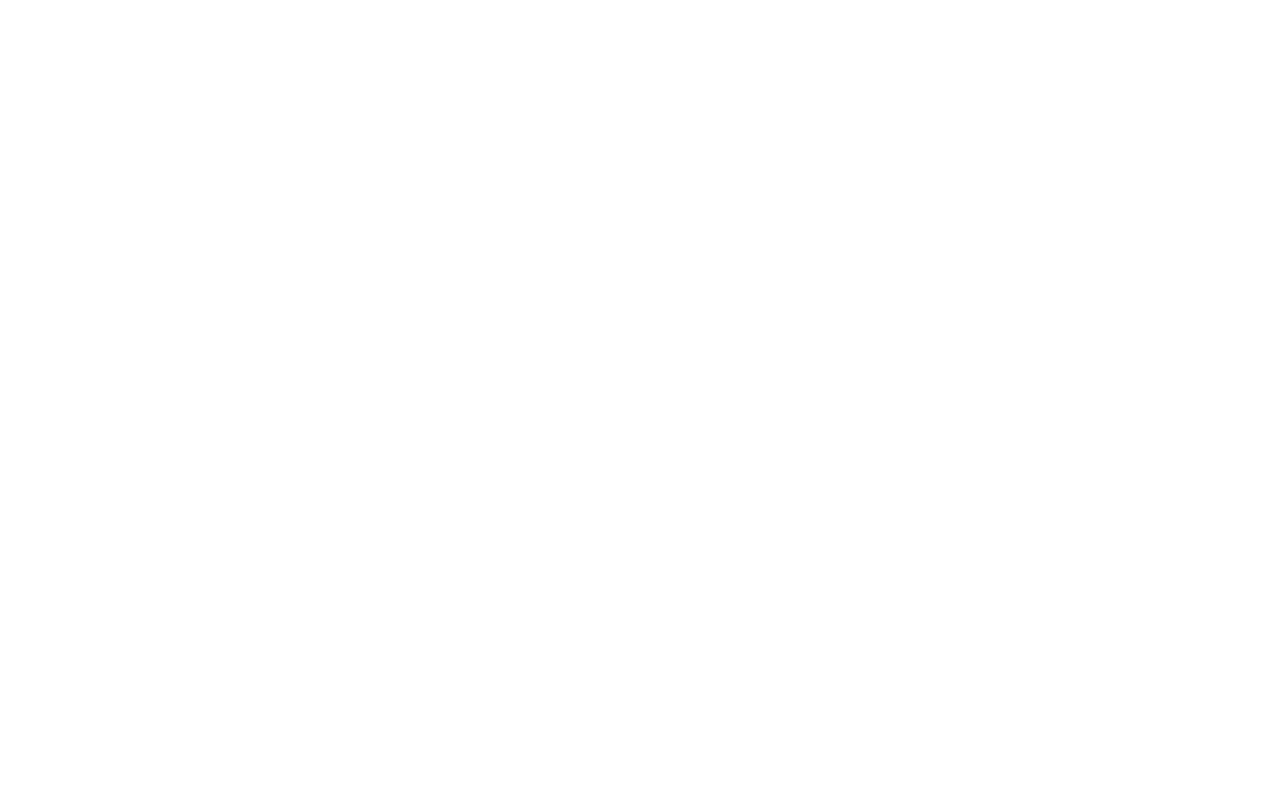
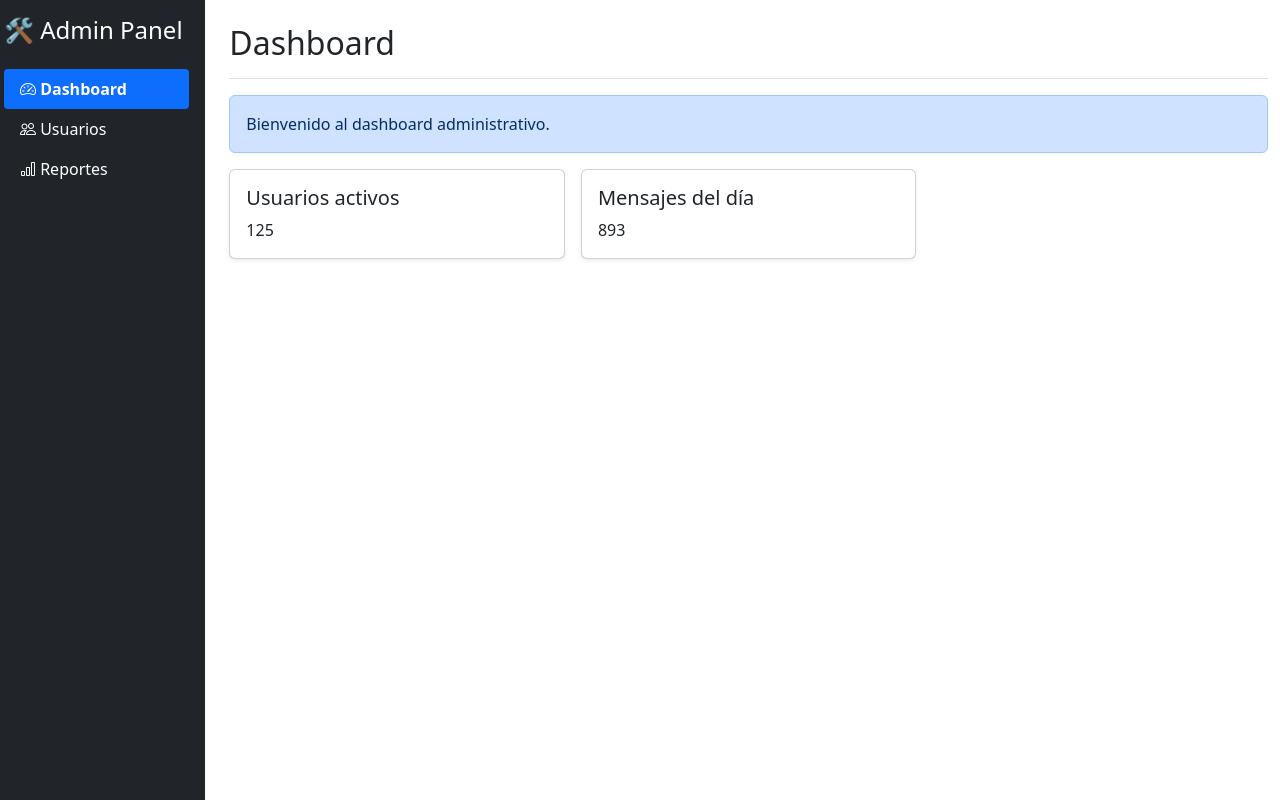
Before and after one commit to 412088-dellacqua/tpi-datos-front, an Angular app: page /admin in a window 1280 px wide. Before the commit this address led to /. Built offline with nearby package versions, Linux system fonts and the light colour scheme.

Commit message:
ejercico resuelto

```diff
--- a/angular.json
+++ b/angular.json
@@ -32,6 +32,7 @@
               }
             ],
             "styles": [
+              "node_modules/bootstrap-icons/font/bootstrap-icons.css",
               "node_modules/bootstrap/dist/css/bootstrap.min.css",
               "src/styles.scss"
             ],
--- a/package.json
+++ b/package.json
@@ -21,6 +21,7 @@
     "@angular/router": "^19.2.0",
     "@angular/ssr": "^19.2.11",
     "bootstrap": "^5.3.6",
+    "bootstrap-icons": "^1.13.1",
     "express": "^4.18.2",
     "rxjs": "~7.8.0",
     "socket.io-client": "^4.8.1",
--- a/src/app/app.routes.ts
+++ b/src/app/app.routes.ts
@@ -4,10 +4,12 @@
 import { ChatComponent } from './pages/chat/chat.component';
 import { RegisterComponent } from './pages/register/register.component';
 import { AuthGuard } from './auth.guard'; // asegurate que esté bien la ruta
+import { AdminComponent } from './pages/admin/admin.component';
 
 export const routes: Routes = [
   { path: '', redirectTo: 'login', pathMatch: 'full' },
   { path: 'login', component: LoginComponent },
+  { path: 'admin', component: AdminComponent},
   { path: 'register', component: RegisterComponent },
   { path: 'chats', component: ChatsComponent, canActivate: [AuthGuard] },
   { path: 'chat/:chatId', component: ChatComponent, canActivate: [AuthGuard] },
--- /dev/null
+++ b/src/app/pages/admin/admin.component.html
@@ -0,0 +1,105 @@
+<div class="container-fluid min-vh-100 d-flex flex-column p-0">
+    <div class="row flex-grow-1">
+
+        <!-- Sidebar -->
+        <nav class="col-md-3 col-lg-2 d-md-block bg-dark sidebar text-white p-3">
+            <div class="sidebar-sticky">
+                <h4 class="text-white mb-4">🛠️ Admin Panel</h4>
+                <ul class="nav flex-column">
+                    <li class="nav-item">
+                        <a class="nav-link text-white" [class.active]="vistaActual === 'dashboard'"
+                            (click)="cambiarVista('dashboard')">
+                            <i class="bi bi-speedometer2"></i> Dashboard
+                        </a>
+                    </li>
+                    <li class="nav-item">
+                        <a class="nav-link text-white" [class.active]="vistaActual === 'usuarios'"
+                            (click)="cambiarVista('usuarios')">
+                            <i class="bi bi-people"></i> Usuarios
+                        </a>
+                    </li>
+                    <li class="nav-item">
+                        <a class="nav-link text-white" [class.active]="vistaActual === 'reportes'"
+                            (click)="cambiarVista('reportes')">
+                            <i class="bi bi-bar-chart"></i> Reportes
+                        </a>
+                    </li>
+                </ul>
+            </div>
+        </nav>
+
+        <!-- Contenido principal -->
+        <main class="col-md-9 ms-sm-auto col-lg-10 px-md-4 py-4">
+            <div
+                class="d-flex justify-content-between flex-wrap flex-md-nowrap align-items-center pb-2 mb-3 border-bottom">
+                <h1 class="h2">{{ vistaActual | titlecase }}</h1>
+            </div>
+
+            <div [ngSwitch]="vistaActual">
+
+                <!-- Dashboard -->
+                <div *ngSwitchCase="'dashboard'">
+                    <div class="alert alert-primary">Bienvenido al dashboard administrativo.</div>
+                    <div class="row g-3">
+                        <div class="col-md-4">
+                            <div class="card shadow-sm">
+                                <div class="card-body">
+                                    <h5 class="card-title">Usuarios activos</h5>
+                                    <p class="card-text">125</p>
+                                </div>
+                            </div>
+                        </div>
+                        <div class="col-md-4">
+                            <div class="card shadow-sm">
+                                <div class="card-body">
+                                    <h5 class="card-title">Mensajes del día</h5>
+                                    <p class="card-text">893</p>
+                                </div>
+                            </div>
+                        </div>
+                    </div>
+                </div>
+
+                <!-- Usuarios -->
+                <div *ngSwitchCase="'usuarios'">
+                    <div class="table-responsive">
+                        <table class="table table-striped table-hover">
+                            <thead class="table-dark">
+                                <tr>
+                                    <th>#</th>
+                                    <th>Nombre</th>
+                                    <th>Email</th>
+                                    <th>Fecha de creacion</th>
+                                </tr>
+                            </thead>
+                            <tbody>
+                                <tr *ngFor="let user of usuarios; let i = index">
+                                    <td>{{ user._id }}</td>
+                                    <td>{{ user.username }}</td>
+                                    <td>{{ user.email }}</td>
+                                    <td>{{ user.createdAt }}</td>
+                                </tr>
+                            </tbody>
+                        </table>
+                        <div *ngIf="usuarios.length === 0" class="alert alert-info mt-3">
+                            No hay usuarios registrados aún.
+                        </div>
+                    </div>
+                </div>
+
+
+                <!-- Reportes -->
+                <div *ngSwitchCase="'reportes'">
+                    <div class="list-group">
+                        <div class="list-group-item">📈 Ranking de usuarios por mensajes</div>
+                        <div class="list-group-item">💬 Chats más activos</div>
+                        <div class="list-group-item">📅 Mensajes por día</div>
+                        <div class="list-group-item">📝 Mensajes largos vs cortos</div>
+                        <div class="list-group-item">🧠 Otros insights</div>
+                    </div>
+                </div>
+
+            </div>
+        </main>
+    </div>
+</div>
--- /dev/null
+++ b/src/app/pages/admin/admin.component.scss
@@ -0,0 +1,6 @@
+.nav-link.active {
+  font-weight: bold;
+  background-color: #0d6efd;
+  color: white !important;
+  border-radius: 0.25rem;
+}
--- /dev/null
+++ b/src/app/pages/admin/admin.component.ts
@@ -0,0 +1,32 @@
+import { Component, inject } from '@angular/core';
+import { CommonModule } from '@angular/common';
+import { HttpClient, HttpClientModule } from '@angular/common/http';
+
+@Component({
+  selector: 'app-admin',
+  standalone: true,
+  imports: [CommonModule, HttpClientModule],
+  templateUrl: './admin.component.html',
+  styleUrl: './admin.component.scss'
+})
+export class AdminComponent {
+  vistaActual: string = 'dashboard';
+  usuarios: any[] = [];
+
+  private http = inject(HttpClient);
+
+  cambiarVista(vista: string) {
+    this.vistaActual = vista;
+    if (vista === 'usuarios') {
+      this.cargarUsuarios();
+    }
+  }
+
+  cargarUsuarios() {
+    console.log('Cargando usuarios...');
+    this.http.get<any[]>('http://localhost:3000/api/users').subscribe({
+      next: (usuarios) => this.usuarios = usuarios,
+      error: (err) => console.error('Error al obtener usuarios', err)
+    });
+  }
+}
```
Also changed, not shown: 2 other files (tests, documents, lock files or other folders).
